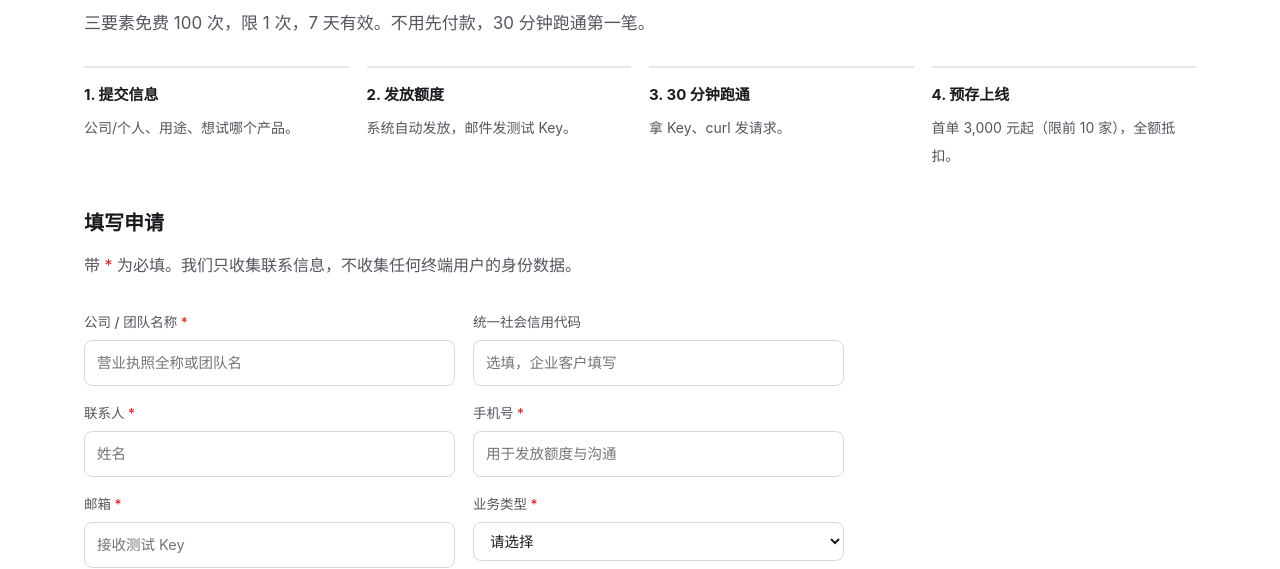
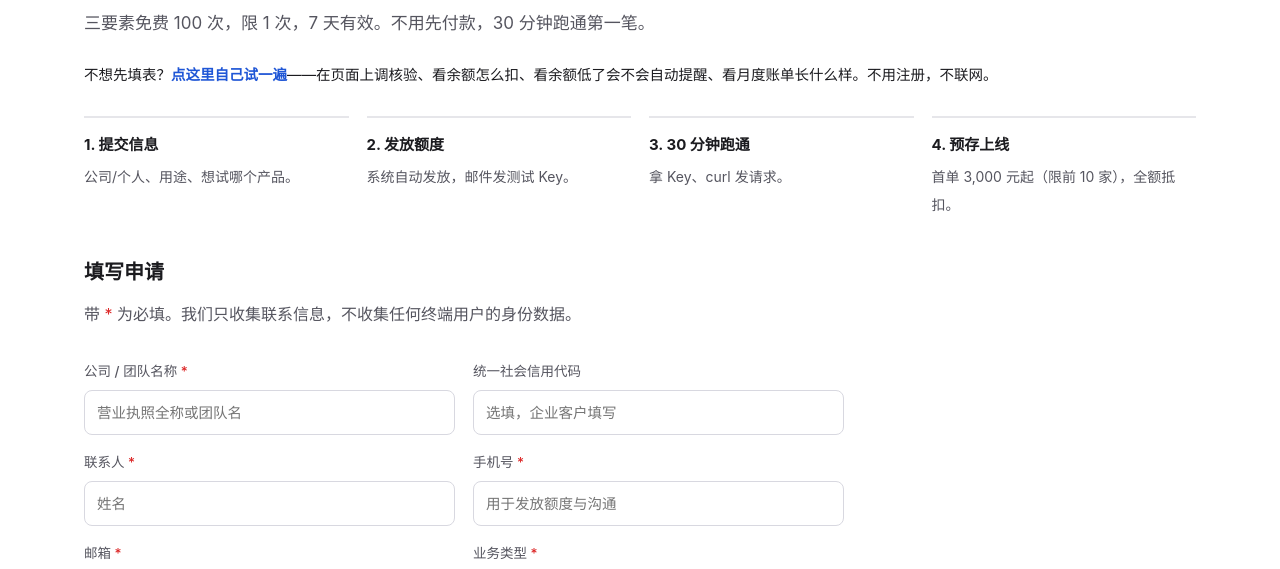
Before and after one commit to liuq88450-del/api-preview, a plain HTML site: page trial.html in a window 1280 px wide. Shown: the part 209-778 px from the top of the page. Drawn offline with Linux system fonts and the light colour scheme.

Commit message:
trial: link the new hands-on demo page

```diff
--- a/trial.html
+++ b/trial.html
@@ -25,6 +25,7 @@
   <h1 style="margin-top:8px">申请免费试用</h1>
   <p style="margin:6px 0 12px"><span class="free-badge">免费试用 100 次</span></p>
   <p class="lead">三要素免费 100 次，限 1 次，7 天有效。不用先付款，30 分钟跑通第一笔。</p>
+  <p style="margin:10px 0 0;font-size:14.5px">不想先填表？<a href="demo.html"><b>点这里自己试一遍</b></a>——在页面上调核验、看余额怎么扣、看余额低了会不会自动提醒、看月度账单长什么样。不用注册，不联网。</p>
 
   <div class="flow" style="margin:28px 0 40px">
     <div class="step"><b>1. 提交信息</b><span>公司/个人、用途、想试哪个产品。</span></div>
```
